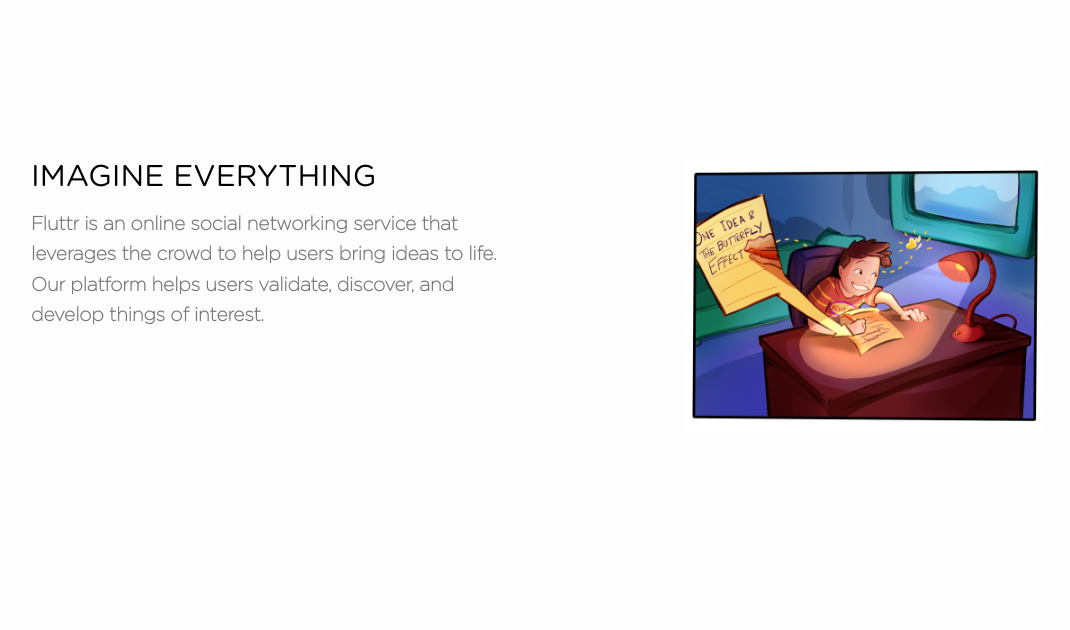
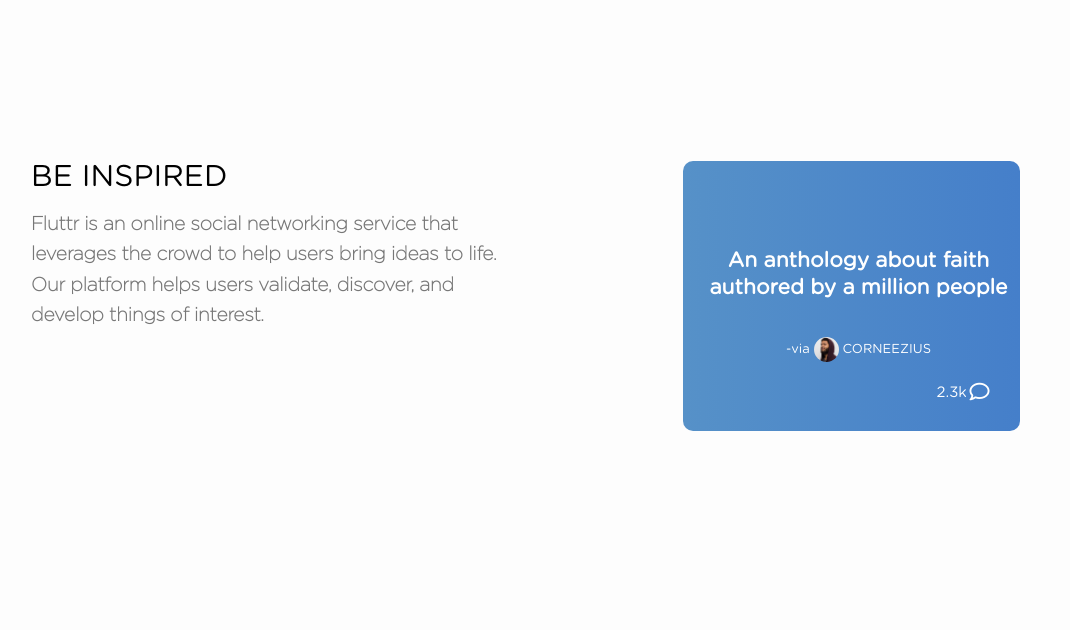
Before and after one commit to Corneezius/fluttr1, a PHP site: page / in a window 1280 px wide. Shown: the part 1749-2379 px from the top of the page, without its empty margins (69-1139 px from the left). Run offline with PHP 8.4, Linux system fonts and the light colour scheme; some libraries are stand-ins or nearby versions; some web fonts are replaced.

Commit message:
add idea card to product section

```diff
--- a/css/loader.css
+++ b/css/loader.css
@@ -205,7 +205,7 @@
 @media only screen and (min-width: 426px) and (max-width: 499px) {
 
   #credit {
-    top:50%;
+    top:30%;
     z-index:1015;
     color:#e5e5e5;
     position:absolute;
@@ -222,7 +222,7 @@
   }
 
   #title {
-    top:40%;
+    top:20%;
     z-index:1015;
     color:#e5e5e5;
     position:absolute;
@@ -243,7 +243,7 @@
 @media only screen and (min-width: 375px) and (max-width: 425px) {
 
   #credit {
-    top:50%;
+    top:30%;
     z-index:1015;
     color:#e5e5e5;
     position:relative;
@@ -260,7 +260,7 @@
   }
 
   #title {
-    top:40%;
+    top:20%;
     z-index:1015;
     color:#e5e5e5;
     position:absolute;
--- a/css/style.css
+++ b/css/style.css
@@ -845,3 +845,51 @@ ul.list-social li.social-google-plus a:hover {
   color: white;
   margin-top: 30px;
 }
+.card {
+  background: linear-gradient(to right, #5691c8, #457fca);
+  height: 270px;
+  width: 337px;
+  border-radius: 10px;
+  color: white;
+  margin-left: -31px;
+}
+
+.idea-message {
+  padding-top: 86px;
+  text-align: left;
+  padding-left: 15px;
+}
+
+.idea-title {
+  text-align: center;
+  font-weight: 700;
+  font-size: 21px;
+  line-height: 1.3;
+}
+
+.idea-author {
+  text-align: center;
+  padding-top: 20px;
+  font-size: 13px;
+  color:white;
+}
+
+.idea-avatar {
+  height: 25px;
+  border-radius: 50%;
+}
+
+.fa-comment-o {
+  font-size: 20px;
+  float: right;
+  padding-right: 30px;
+  padding-top: 10px;
+}
+
+.number-users {
+  font-size: 15px;
+  float: left;
+  padding-top: 10px;
+  display: block;
+  padding-left: 239px;
+}
--- a/index.html
+++ b/home.html
@@ -193,13 +193,20 @@
 				 <div class="row features">
 					 <div class="col-sm-6">
 						 <div class="feature-text-2">
-							<h2 class="description-title">Imagine Everything</h2>
+							<h2 class="description-title">Be Inspired</h2>
 							<h3 class="description-two">Fluttr is an online social networking service that leverages the crowd to help users bring ideas to life. Our platform helps users validate, discover, and develop things of interest. </h3>
 						 </div>
 					</div>
 					 <div class="col-sm-6">
 						 <div class="feature-item">
-							 <img class="image-two" src="css/images/one.jpg" alt="Boy chilling at his desk, when suddenly he gets an idea, a call to adventure in shape of a magical butterfly.">
+							 <!-- <img class="image-two" src="css/images/one.jpg" alt="Boy chilling at his desk, when suddenly he gets an idea, a call to adventure in shape of a magical butterfly."> -->
+							 <div class="card">
+								 <div class="idea-message">
+									 <h2 class="idea-title">An anthology about faith authored by a million people</h2>
+									 <p class="idea-author">-via <img class="idea-avatar" src="css/images/cornelius.jpg" alt="cornelius"> CORNEEZIUS </p>
+									 <span class="number-users">2.3k</span><i class="fa fa-comment-o" aria-hidden="true"></i>
+							 </div>
+							</div>
 						 </div>
 					 </div>
 					</div>
--- a/index.php
+++ b/index.php
@@ -1 +1 @@
-<?php require("index.html"); ?>
+<?php require("home.html"); ?>
```
